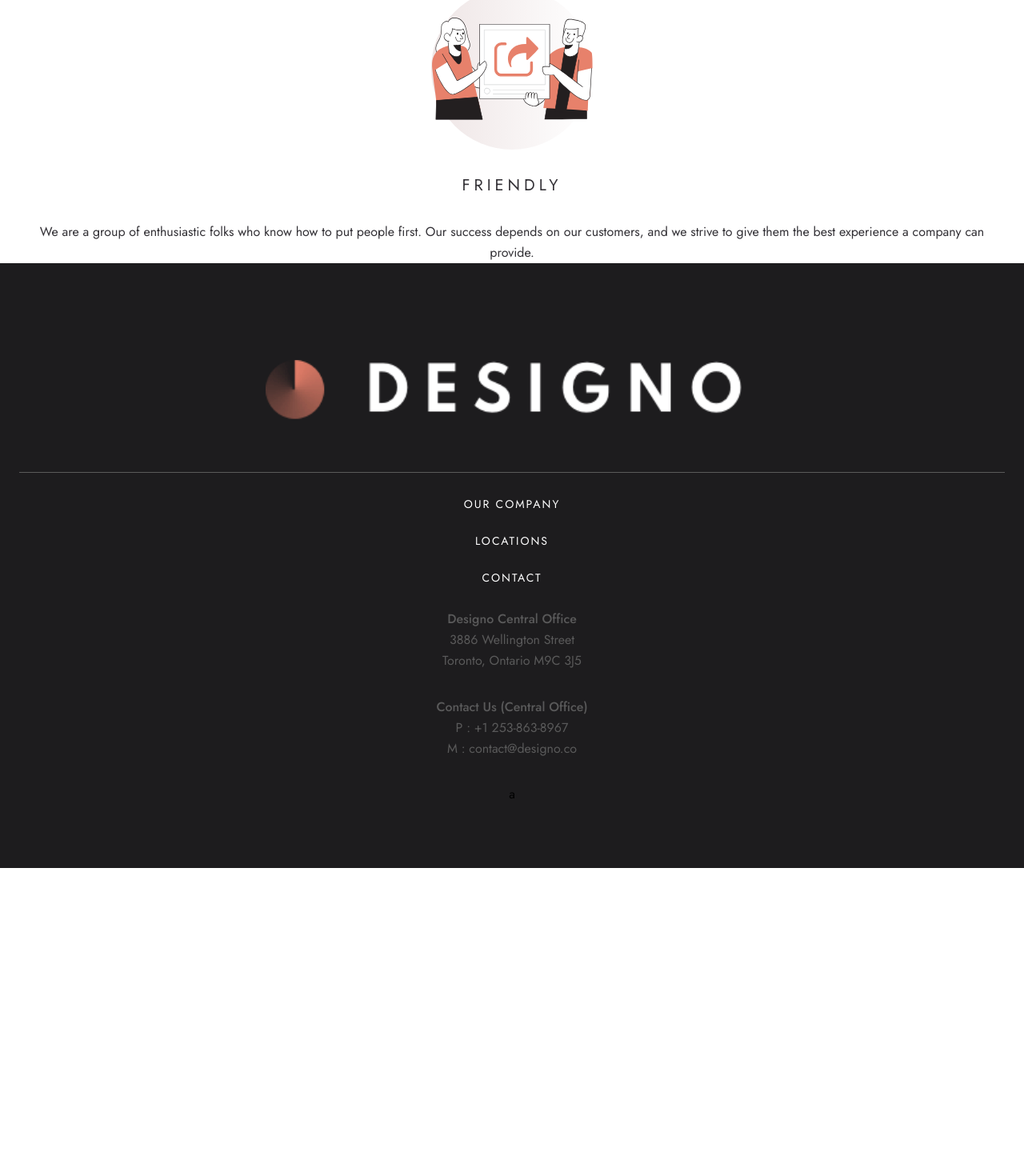
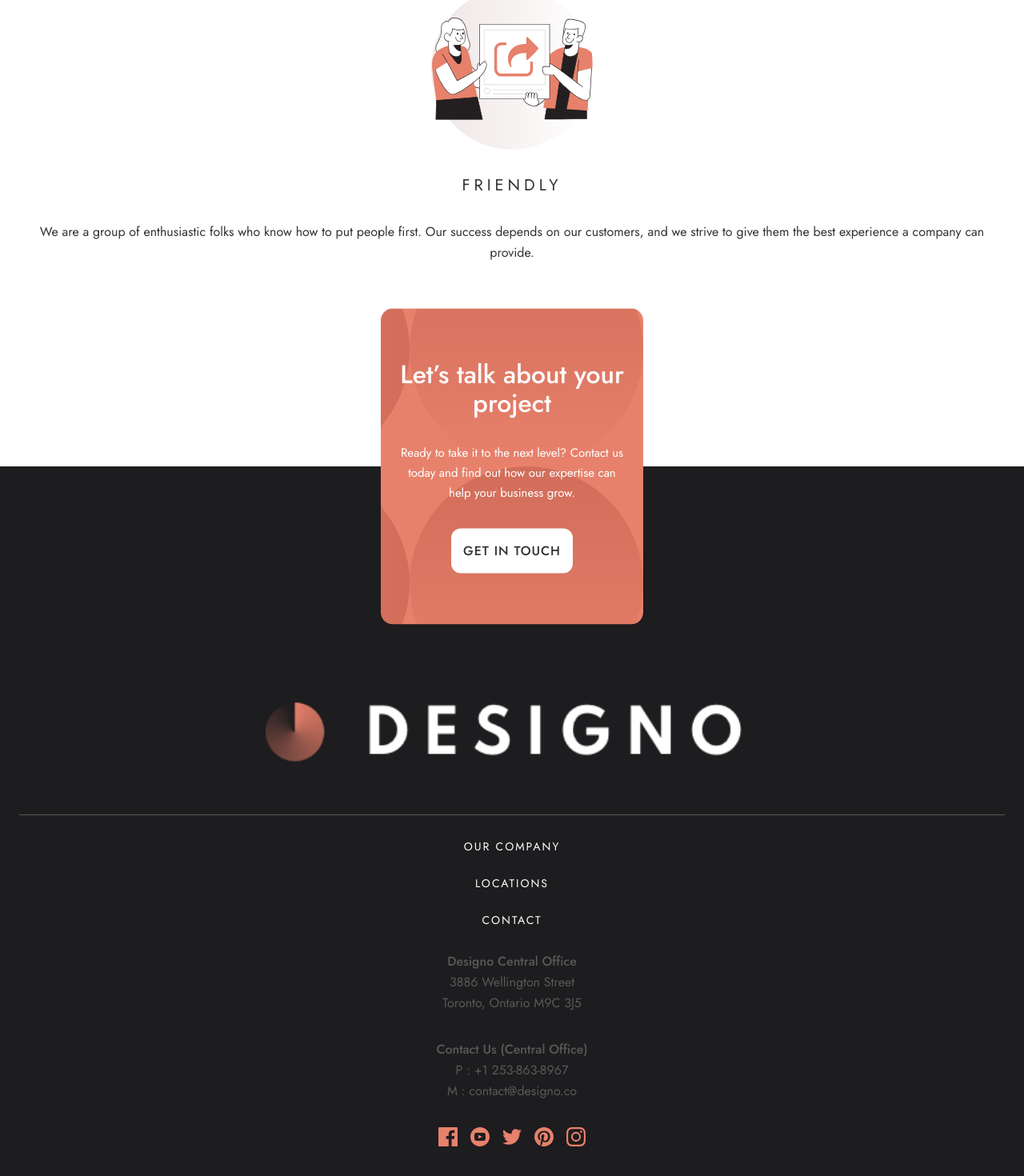
Before and after one commit to gianmarcoricciarelli/designo-multi-page-website, a React (Vite) app: page / in a window 1280 px wide. Shown: the part 3309-4779 px from the top of the page at 80% size. Before the commit the page ends 4394 px from the top, so only its background shows below. Built offline with nearby package versions, Linux system fonts and the light colour scheme.

Commit message:
feat(footer): Implemented footer component

```diff
--- a/src/components/text/text.tsx
+++ b/src/components/text/text.tsx
@@ -26,7 +26,6 @@ export default function Text({
     className,
     children
 }: TextProps) {
-    console.log(style)
     return createElement(element, {
         style: {
             color: `var(--${color})`,
--- a/src/pages/home/third-section/third-section.module.scss
+++ b/src/pages/home/third-section/third-section.module.scss
@@ -1,5 +1,5 @@
 .third-section {
-    padding: 0px 24px;
+    padding: 0px 24px 254px 24px;
 
     display: flex;
     flex-direction: column;
--- a/src/widgets/footer/footer.module.scss
+++ b/src/widgets/footer/footer.module.scss
@@ -1,9 +1,11 @@
 .footer {
-    padding: 80px 24px;
+    padding: 254px 24px 64px 24px;
     background-color: var(--black);
 
     display: flex;
     flex-direction: column;
+
+    position: relative;
 
     img {
         transform: scale(0.5);
@@ -41,4 +43,26 @@
             gap: 16px;
         }
     }
+
+    &__call-to-action {
+        width: 328px;
+        padding: 64px 24px;
+
+        background-color: var(--peach);
+        background-image: url(../../assets/shared/desktop/bg-pattern-call-to-action.svg);
+        background-position: center right;
+        border-radius: 15px;
+
+        text-align: center;
+
+        display: flex;
+        flex-direction: column;
+        align-items: center;
+        gap: 32px;
+
+        position: absolute;
+        top: 0;
+        left: 50%;
+        transform: translateX(-50%) translateY(-50%);
+    }
 }
--- a/src/widgets/footer/footer.tsx
+++ b/src/widgets/footer/footer.tsx
@@ -1,6 +1,12 @@
+import Button from '@components/button/button'
 import Text from '@components/text/text'
+import FacebookIcon from '@shared-assets/desktop/icon-facebook.svg?react'
+import InstagramIcon from '@shared-assets/desktop/icon-instagram.svg?react'
+import PinterestIcon from '@shared-assets/desktop/icon-pinterest.svg?react'
+import TwitterIcon from '@shared-assets/desktop/icon-twitter.svg?react'
+import YoutubeIcon from '@shared-assets/desktop/icon-youtube.svg?react'
+import logoLightPath from '@shared-assets/desktop/logo-light.png'
 import styles from './footer.module.scss'
-import logoLightPath from '@shared-assets/desktop/logo-light.png'
 
 export default function Footer() {
     const companyInfo = ['OUR COMPANY', 'LOCATIONS', 'CONTACT']
@@ -50,8 +56,38 @@ export default function Footer() {
                         M : contact@designo.co
                     </Text>
                 </div>
-                <div className={styles['footer__content__socials']}>a</div>
+                <div className={styles['footer__content__socials']}>
+                    <FacebookIcon />
+                    <YoutubeIcon />
+                    <TwitterIcon />
+                    <PinterestIcon />
+                    <InstagramIcon />
+                </div>
             </div>
+            <div className={styles['footer__call-to-action']}>
+                <Text
+                    fontSize={32}
+                    lineHeight={36}
+                    fontWeight='medium'
+                    color='white'
+                >
+                    Let’s talk about your project
+                </Text>
+                <Text lineHeight={25} fontSize={15}>
+                    Ready to take it to the next level? Contact us today and
+                    find out how our expertise can help your business grow.
+                </Text>
+                <Button>
+                    <Text
+                        fontWeight='medium'
+                        letterSpacing={1}
+                        color='dark-grey'
+                    >
+                        GET IN TOUCH
+                    </Text>
+                </Button>
+            </div>
+            {/* <BigCircleCallToActionImgIcon /> */}
         </div>
     )
 }
```
